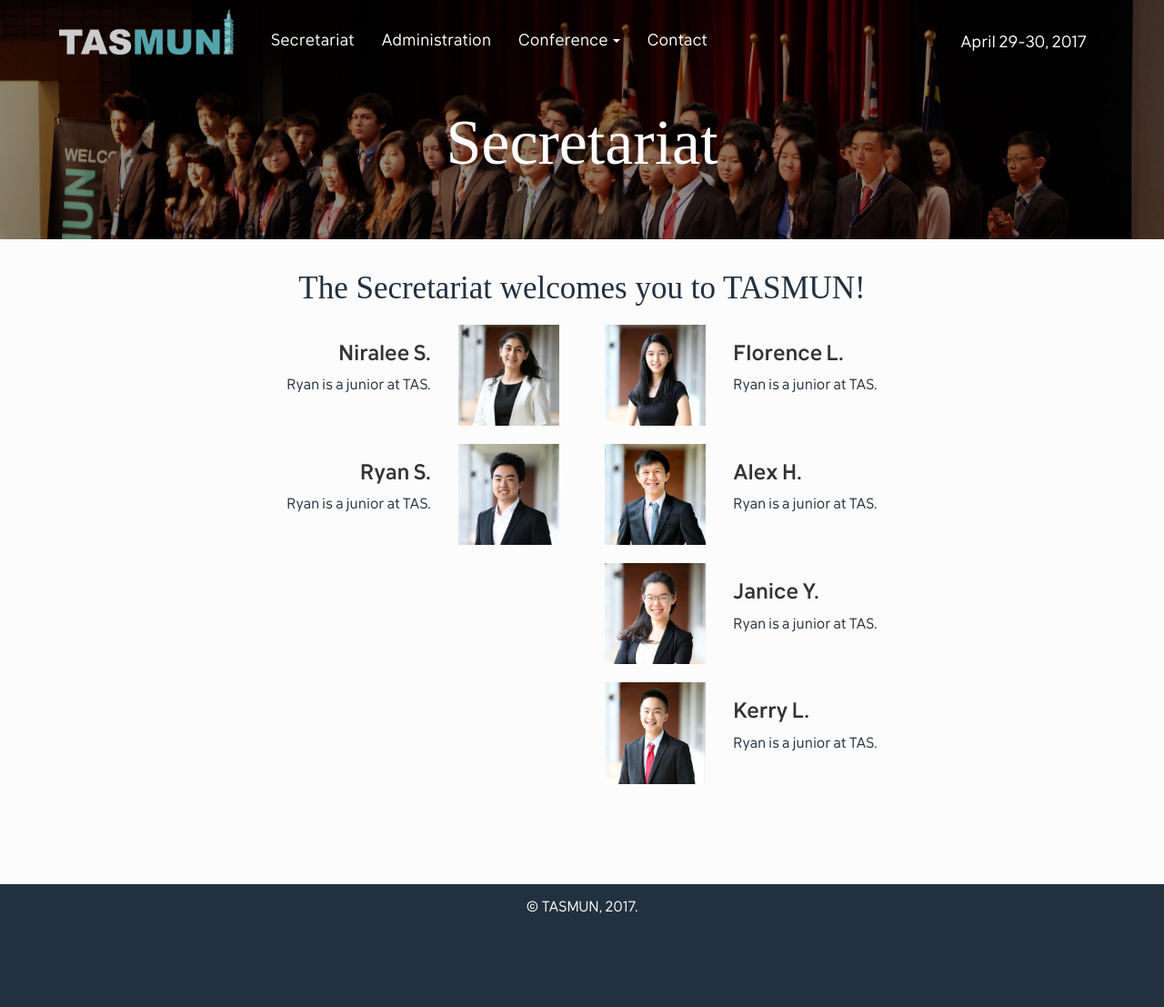
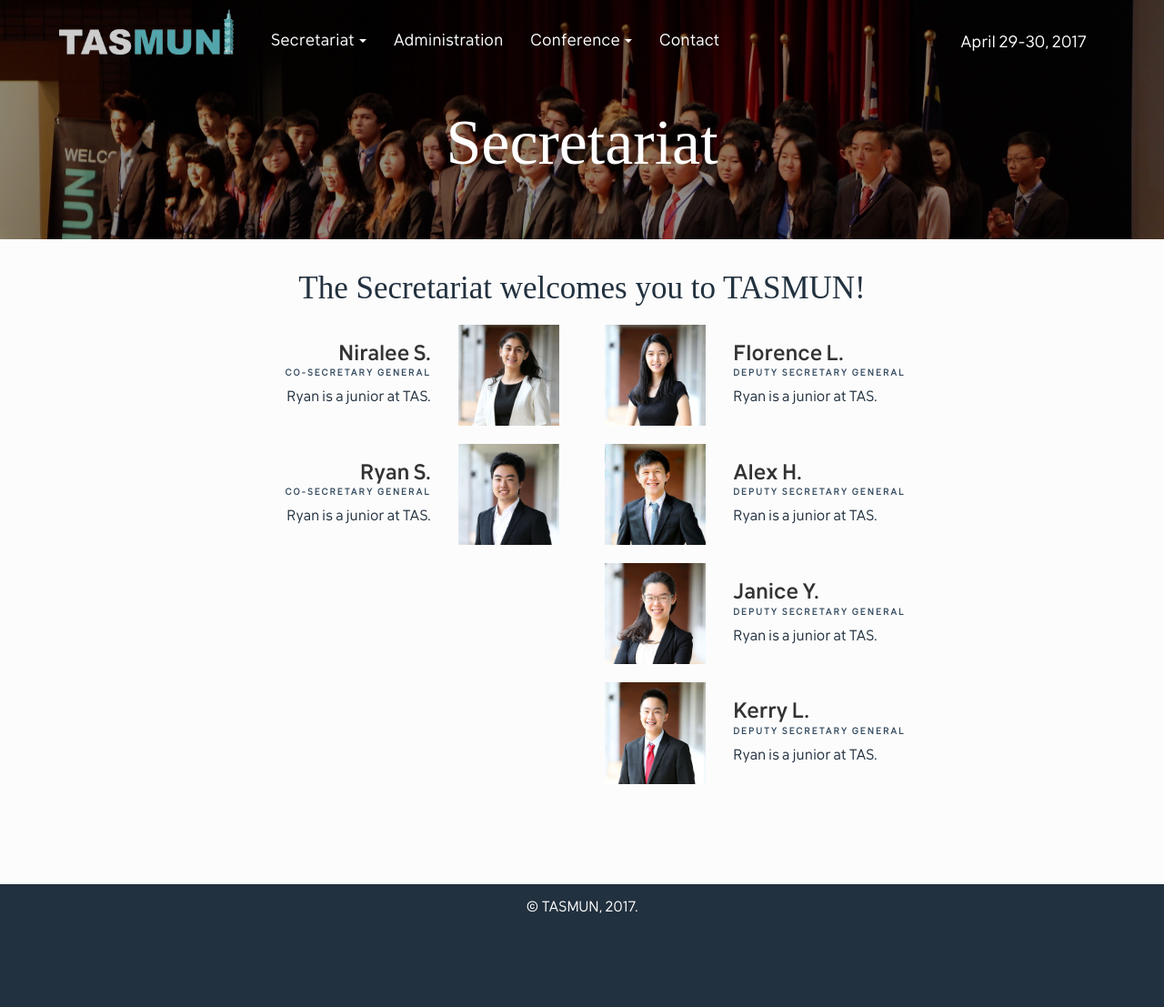
Before and after one commit to alexandernext/tasmun, a Jekyll site: the page built from secretariat.html, in a window 1280 px wide. Shown: the whole page at 91% size. Built offline with Jekyll 4.4.1, drawn with Linux system fonts in a browser that asks for light colours; some web fonts are replaced.

Commit message:
changed sec page

```diff
--- a/_includes/navigation.html
+++ b/_includes/navigation.html
@@ -10,7 +10,13 @@
         </div>
           <div class="collapse navbar-collapse" id="bs-example-navbar-collapse-1">
             <ul class="nav navbar-nav navbar-left navbar-collapse">
-              <li><a href="secretariat.html">Secretariat</a></li>
+              <li class="dropdown">
+                <a href="#" class="dropdown-toggle" data-toggle="dropdown" role="button" aria-haspopup="true" aria-expanded="false">Secretariat <span class="caret"></span></a>
+                <ul class="dropdown-menu">
+                  <li><a href="secretariat.html">Secretariat</a></li>
+                  <li><a href="letter.html">Letter</a></li>
+                </ul>
+              </li>
               <li><a href="administration.html">Administration</a></li>
               <li class="dropdown">
                 <a href="#" class="dropdown-toggle" data-toggle="dropdown" role="button" aria-haspopup="true" aria-expanded="false">Conference <span class="caret"></span></a>
--- a/secretariat.html
+++ b/secretariat.html
@@ -9,6 +9,7 @@ title: Secretariat
   <div class="item row photo-item">
     <div class="col-sm-9 text-right">
       <h3 class="item-title">Niralee S.</h3>
+      <h4 class="item-subtitle">Co-Secretary General</h4>
       <p>Ryan is a junior at TAS.</p>
     </div>
       <div class="col-sm-3">
@@ -18,6 +19,7 @@ title: Secretariat
   <div class="item row photo-item">
     <div class="col-sm-9 text-right">
       <h3 class="item-title">Ryan S.</h3>
+      <h4 class="item-subtitle">Co-Secretary General</h4>
       <p>Ryan is a junior at TAS.</p>
     </div>
     <div class="col-sm-3">
@@ -32,6 +34,7 @@ title: Secretariat
     </div>
     <div class="col-sm-9">
       <h3 class="item-title">Florence L.</h3>
+      <h4 class="item-subtitle">Deputy Secretary General</h4>
       <p>Ryan is a junior at TAS.</p>
     </div>
   </div>
@@ -41,6 +44,7 @@ title: Secretariat
     </div>
     <div class="col-sm-9">
       <h3 class="item-title">Alex H.</h3>
+      <h4 class="item-subtitle">Deputy Secretary General</h4>
       <p>Ryan is a junior at TAS.</p>
     </div>
   </div><div class="item row photo-item">
@@ -49,6 +53,7 @@ title: Secretariat
     </div>
     <div class="col-sm-9">
       <h3 class="item-title">Janice Y.</h3>
+      <h4 class="item-subtitle">Deputy Secretary General</h4>
       <p>Ryan is a junior at TAS.</p>
     </div>
   </div><div class="item row photo-item">
@@ -57,6 +62,7 @@ title: Secretariat
     </div>
     <div class="col-sm-9">
       <h3 class="item-title">Kerry L.</h3>
+      <h4 class="item-subtitle">Deputy Secretary General</h4>
       <p>Ryan is a junior at TAS.</p>
     </div>
   </div>
```
Also changed, not shown: main.less (+8 -0 lines), main.css, 1 other file.
